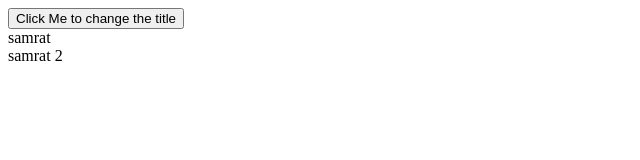
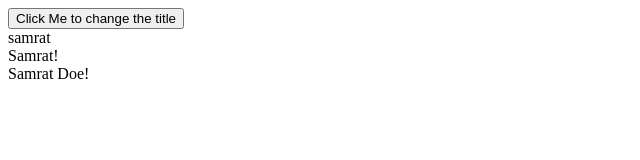
Before and after one commit to subh511/react-repo, a React (Vite) app in the folder frontend/: page / in a window 1280 px wide. Shown: the top 160 px of the page, without its empty margins (0-640 px from the left). Built offline with nearby package versions, Linux system fonts and the light colour scheme.

Commit message:
structured better & divided components for better usage

```diff
--- a/frontend/src/App.jsx
+++ b/frontend/src/App.jsx
@@ -1,19 +1,42 @@
 import { useState } from "react";
-import Header from "./components/Header";
+//import Header from "./components/Header";
+// import HeaderWithButton from "./components/HeaderWithButton";
 
 function App() {
+
+  return (
+    <div>
+    <HeaderWithButton/>
+    <Header title="Samrat!"/>
+    <Header title="Samrat Doe!"/>
+    </div>
+  );
+}
+
+function HeaderWithButton(){
+
   let [title, setTitle] = useState("samrat");
 
   function updateTitle() {
     setTitle("my name is " + Math.random());
   }
-  return (
-    <>
-      <button onClick={updateTitle}>Click Me to change the title</button>
-      <Header title={title} />
-      <Header title="samrat 2" />
-    </>
-  );
+
+  return(
+    <div>
+    <button onClick={updateTitle}>Click Me to change the title</button>
+    <Header title={title} />
+    </div>
+  )
+}
+
+function Header({title}){
+
+  console.log("rendered")
+  return(
+      <div>
+      {title}
+      </div>
+  )
 }
 
 export default App;
--- a/frontend/src/components/Header.jsx
+++ b/frontend/src/components/Header.jsx
@@ -1,10 +1,11 @@
 
 
-export default function Header({title}){
+// export default function Header({title}){
 
-    return(
-        <div>
-        {title}
-        </div>
-    )
-}
+//     console.log("rendered")
+//     return(
+//         <div>
+//         {title}
+//         </div>
+//     )
+// }
--- /dev/null
+++ b/frontend/src/components/HeaderWithButton.jsx
@@ -0,0 +1,19 @@
+// import { useState } from "react";
+// import Header from "./Header";
+
+// export default function HeaderWithButton(){
+
+//     // let [title, setTitle] = useState("samrat");
+//     const [title,setTitle] = useState("samrat")
+
+//     function updateTitle() {
+//       setTitle("my name is " + Math.random());
+//     }
+
+//     return(
+//         <div>
+//         <button onClick={updateTitle}>Click Me to change the title</button>
+//         <Header title={title} />
+//         </div>
+//     )
+// }
```
